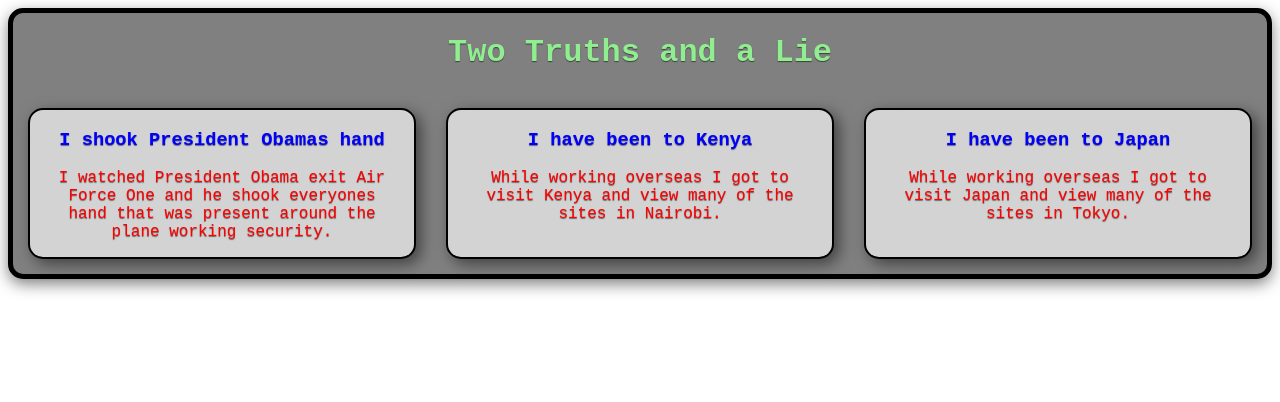
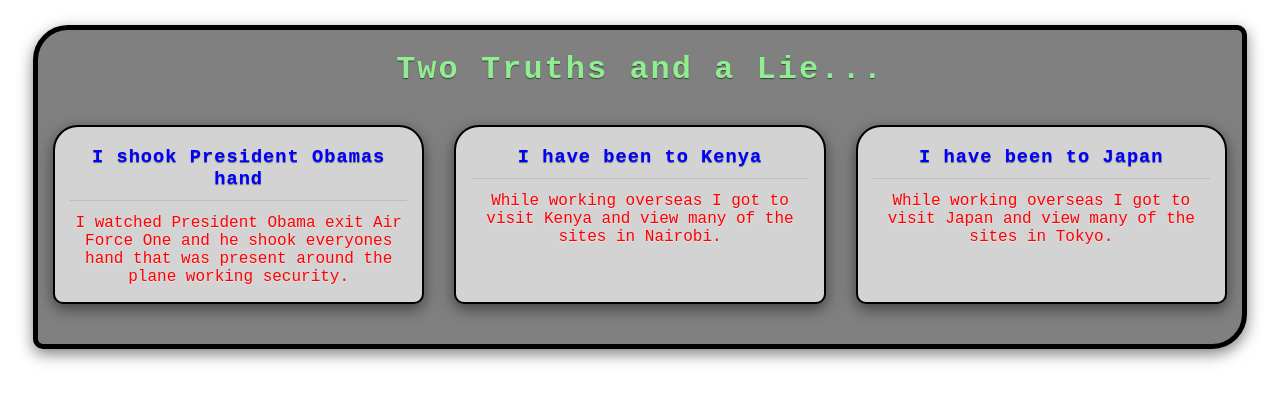
Before and after one commit to theMagnificentJay/2truths1lie, a plain HTML site: page index.html in a window 1280 px wide. Drawn offline with Linux system fonts and the light colour scheme.

Commit message:
style changes... again

```diff
--- a/index.html
+++ b/index.html
@@ -9,7 +9,7 @@
   </head>
   <body>
     <div class="masterContainer">
-      <h1>Two Truths and a Lie</h1>
+      <h1 class="typewriter">Two Truths and a Lie...</h1>
       <div class="truthsOrLies">
         <div class="insideDiv">
           <h3>I shook President Obamas hand</h3>
--- a/styles.css
+++ b/styles.css
@@ -6,32 +6,40 @@
 h1 {
   color: lightgreen;
   text-align: center;
+  letter-spacing: 2px;
 }
 
 h3 {
   color: blue;
+  padding-bottom: 10px;
+  border-bottom: 1px solid rgb(0, 0, 0, 0.1);
+  letter-spacing: 1px;
 }
 
 p {
+  margin-top: -5px;
   color: red;
+  text-shadow: 0px 1px 1px rgba(255, 255, 255, 0.5);
 }
 
 .masterContainer {
   border: thick solid black;
-  border-radius: 15px;
+  border-radius: 35px 10px 35px 10px;
   background-color: grey;
   box-shadow: 0px 5px 15px rgb(0, 0, 0, 0.5);
+  margin: 25px;
+  padding-bottom: 25px;
 }
 
 .insideDiv {
   border: 2px solid black;
-  border-radius: 15px;
+  border-radius: 25px 25px 10px 10px;
   text-align: center;
   background-color: lightgray;
   margin: 15px;
   padding-left: 15px;
   padding-right: 15px;
-  box-shadow: 5px 5px 15px rgb(0, 0, 0, 0.5);
+  box-shadow: 0px 5px 15px rgb(0, 0, 0, 0.5);
 }
 
 p {
```
